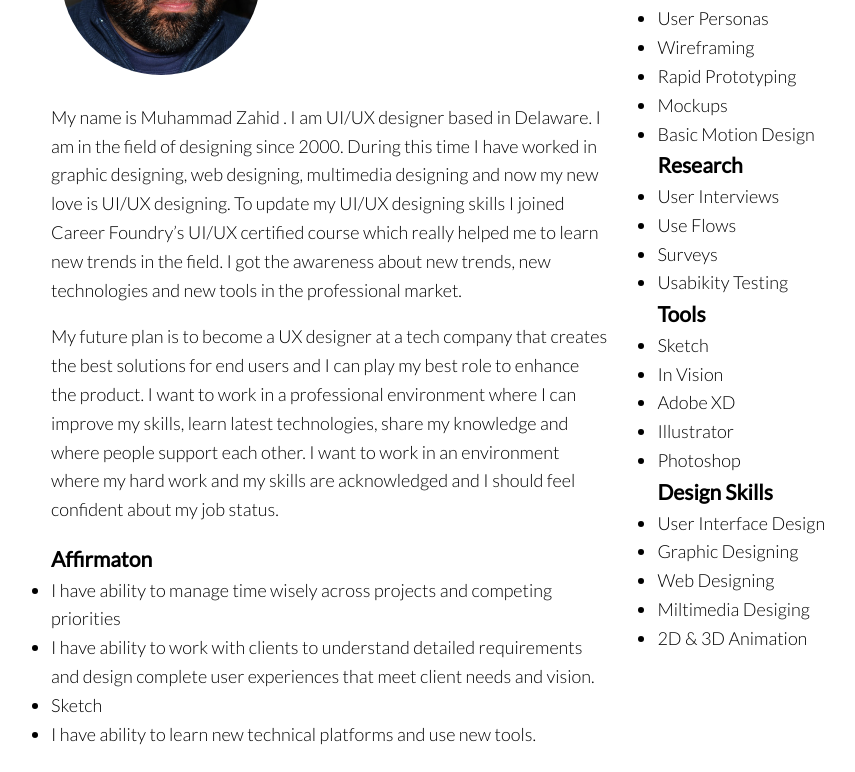
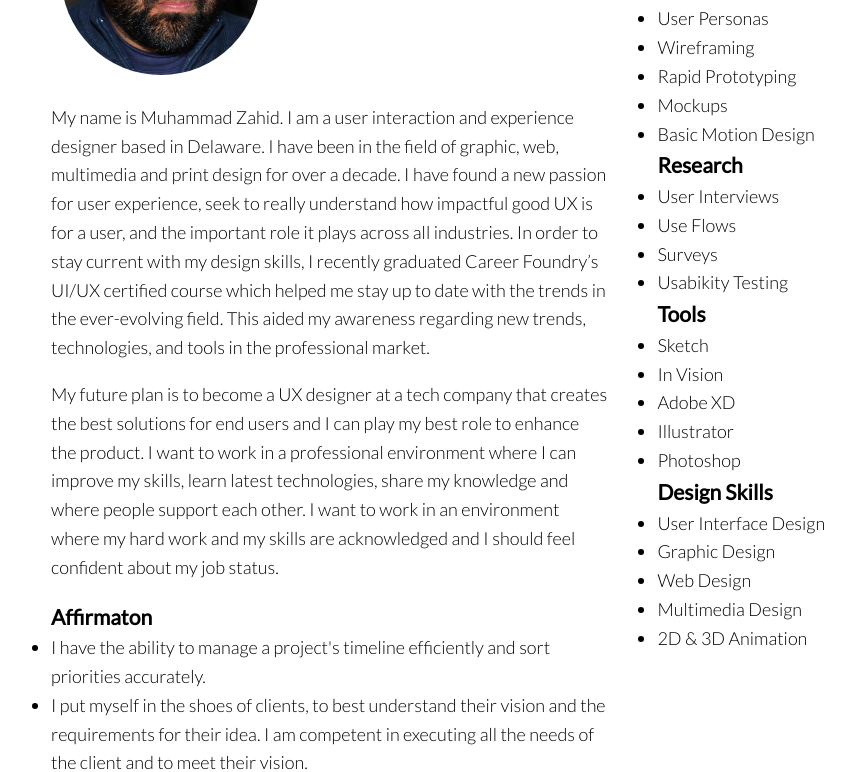
Before and after one commit to zeegrafics/newweb, a plain HTML site: page about.html in a window 1280 px wide. Shown: the part 534-1306 px from the top of the page, without its empty margins (102-957 px from the left). Drawn offline with nearby package versions, Linux system fonts and the light colour scheme.

Commit message:
correction made

```diff
--- a/about.html
+++ b/about.html
@@ -24,6 +24,7 @@
           <ul>
             <li><a href="index.html">Work</a></li>
             <li><a href="about.html">About</a></li>
+            <li><a href="file/zahid_resume.pdf" target="_blank">My Resume</a></li>
             <li><a href="#contact">Contact</a></li>
             <li><a href="javascript:void(0);" class="icon" onclick="menuToggle()"><i class="fas fa-bars"></i></a></li>
           </ul>
@@ -60,15 +61,11 @@
               </div>
 
             </div>
-            <p>My name is Muhammad Zahid . I am UI/UX designer based in Delaware. I am in the field of designing since
-              2000.
-              During this time I have worked in graphic designing, web designing, multimedia designing and now my new
-              love
-              is UI/UX designing. To update my UI/UX designing skills I joined Career Foundry’s UI/UX certified course
-              which
-              really helped me to learn new trends in the field. I got the awareness about new trends, new technologies
-              and
-              new tools in the professional market.
+            <p>My name is Muhammad Zahid. I am a user interaction and experience designer based in Delaware. I have been in the field of graphic, web, multimedia and print design for over a decade.
+
+              I have found a new passion for user experience, seek to really understand how impactful good UX is for a user, and the important role it plays across all industries.
+
+              In order to stay current with my design skills, I recently graduated Career Foundry’s UI/UX certified course which helped me stay up to date with the trends in the ever-evolving field. This aided my awareness regarding new trends, technologies, and tools in the professional market.
 
             </p>
             <p>My future plan is to become a UX designer at a tech company that creates the best solutions for end users
@@ -84,13 +81,12 @@
 
             <h3>Affirmaton</h3>
             <ul>
-              <li>I have ability to manage time wisely across projects and competing priorities</li>
-              <li>I have ability to work with clients to understand detailed requirements and design complete user
-                experiences that meet client needs
-                and vision.
+              <li>I have the ability to manage a project's timeline efficiently and sort priorities accurately.</li>
+              <li>I put myself in the shoes of clients, to best understand their vision and the requirements for their idea. I am competent in executing all the needs of the client and to meet their vision.
+
               </li>
-              <li>Sketch</li>
-              <li>I have ability to learn new technical platforms and use new tools.</li>
+              <li>I have the ability to rapidly learn new technological platforms and new tools required for the role.</li>
+              <li>Communication is very important to me, as well as feedback.</li>
 
             </ul>
           </div>
@@ -122,9 +118,9 @@
             <h3>Design Skills</h3>
             <ul>
               <li>User Interface Design</li>
-              <li>Graphic Designing</li>
-              <li>Web Designing</li>
-              <li>Miltimedia Desiging</li>
+              <li>Graphic Design</li>
+              <li>Web Design</li>
+              <li>Multimedia Design</li>
               <li>2D & 3D Animation</li>
             </ul>
           </div>
@@ -143,7 +139,7 @@
         Do you like my work and want to discuss opportunities? Please get in touch.
       </p>
       <p>
-        Call: <a href="tel:302 981 8041">302 981 8041</a> or Skype me at <a href="skype:itsleothelion">itsleothelion</a>.
+        Call: <a href="tel:3029818041">302 981 8041</a> or Skype me at <a href="skype:itsleothelion">itsleothelion</a>.
       </p>
       <p> You can also email me <br><a href="mailto:zeegraphy@gmail.com" class="button_contact">zeegraphy@gmail.com</a>
       </p>
@@ -166,7 +162,7 @@
         </a>
       </div>
       <p>
-        © Copyright 2019 <span> All rights reserved.</span>
+        ©2019 <span>All rights reserved</span>
       </p>
     </div>
   </footer>
```
Also changed, not shown: getAnswered.html (+7 -8 lines), index.html (+3 -6 lines), language.html (+3 -2 lines).
